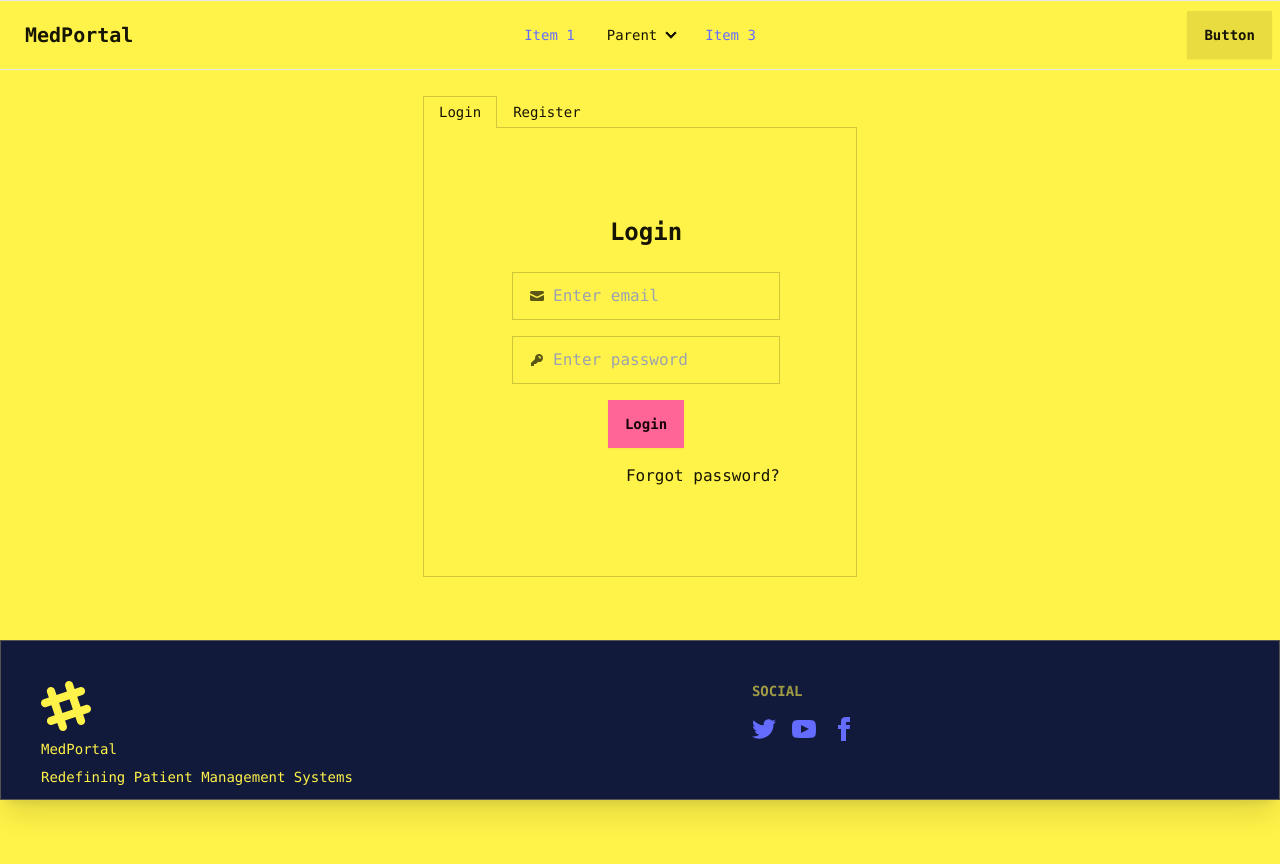
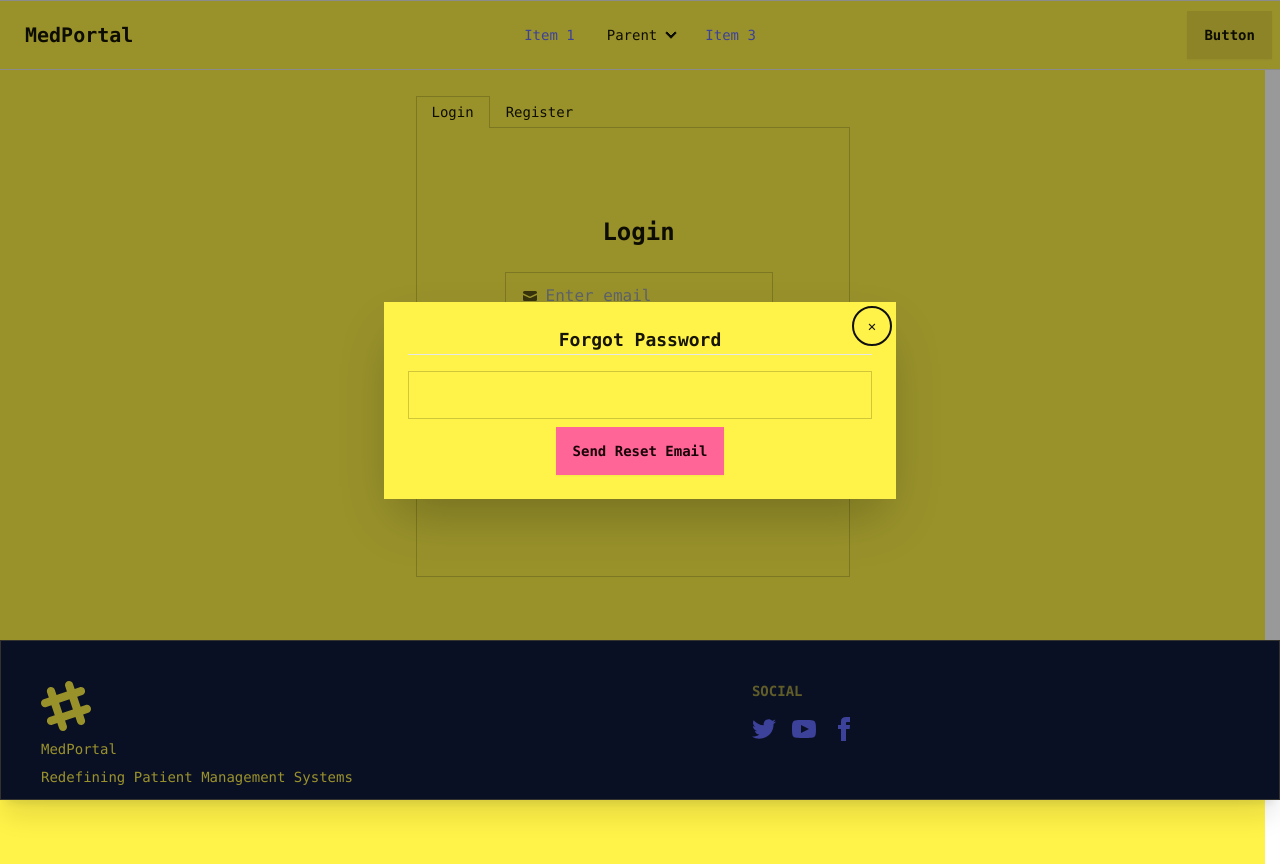
Before and after one commit to sanjeevdg/MedPortal, a React (Vite) app in the folder app/: page /login in a window 1280 px wide. Both pictures are taken after a click on the element "Forgot password?". Built offline with nearby package versions, Linux system fonts and the light colour scheme.

Commit message:
feat: forgot password modal

```diff
--- a/app/src/components/Login.jsx
+++ b/app/src/components/Login.jsx
@@ -53,12 +53,41 @@ const Login = () => {
                 )}
               </div>
               <div className="flex justify-end mt-4 cursor-pointer">
-                <span>Forgot password?</span>
+                <span
+                  onClick={() =>
+                    document.getElementById("my_modal_5").showModal()
+                  }
+                >
+                  Forgot password?
+                </span>
               </div>
             </form>
           </div>
         </div>
       </div>
+
+      <dialog id="my_modal_5" className="modal modal-bottom sm:modal-middle">
+        <div className="modal-box">
+          <form method="dialog">
+            {/* if there is a button in form, it will close the modal */}
+            <button className="btn btn-sm btn-circle btn-ghost absolute right-2 top-2">
+              ✕
+            </button>
+          </form>
+          <h3 className="font-bold text-lg">Forgot Password</h3>
+          <hr />
+          <div className="mt-4">
+            <label className="input input-bordered flex">
+              <input type="email" className="grow" />
+            </label>
+            <div className="flex mt-2 justify-center">
+              <button className="btn btn-primary size-sm">
+                Send Reset Email
+              </button>
+            </div>
+          </div>
+        </div>
+      </dialog>
     </>
   );
 };
```
